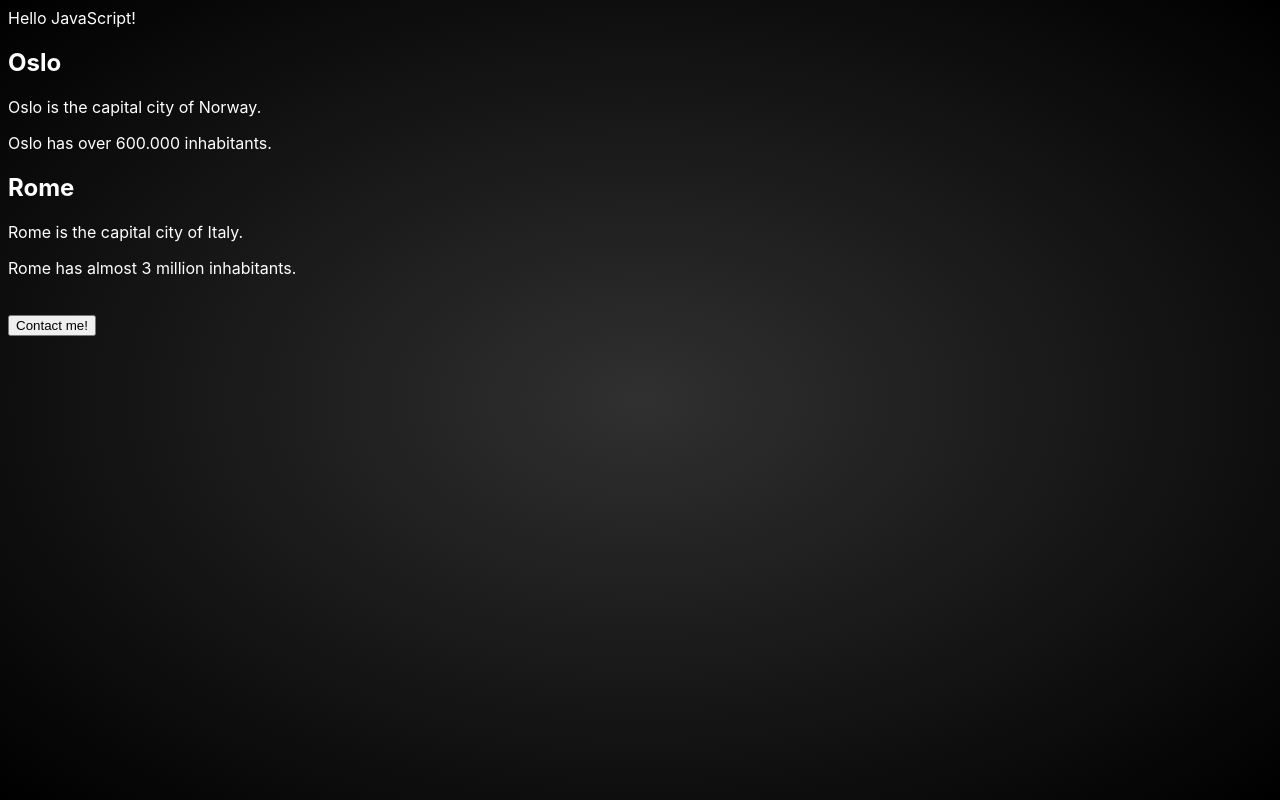
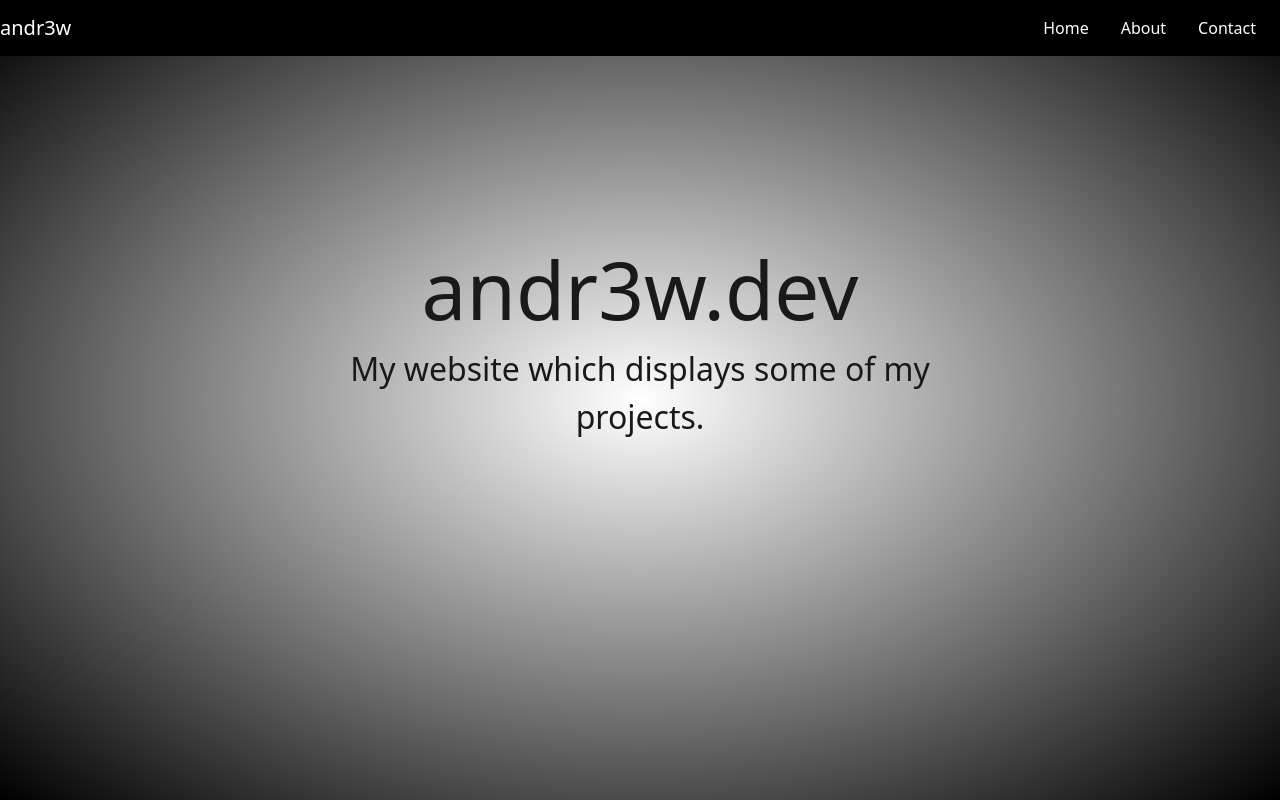
Before and after one commit to andr3wbtw/andr3w.dev, a plain HTML site: page index.html in a window 1280 px wide. Drawn offline with nearby package versions, Linux system fonts and the light colour scheme.

Commit message:
Navbar & Bootstrap Overhaul
-Implemented Bootstrap framework to allow for easier use of pre-defined classes such as navbar and buttons
-Redesigned the UI to be more simplistic and nice to look at

```diff
--- a/index.html
+++ b/index.html
@@ -2,36 +2,47 @@
 
 <html lang="en-CA"> <!-- Root of webpage, declare language to be English -->
     <head>
-        <link rel="stylesheet" href="style.css">
-        <link rel="icon" href="weblogo.ico">
-        <title>andr3w</title> <!-- Title in the top of the tab for the webpage -->
+        <link rel="stylesheet" href="style.css"> <!-- link CSS style sheet -->
+        <link rel="icon" href="weblogo.ico"> <!-- link the local favicon (website logo) -->
+        <!-- link bootstrap css -->
+        <link href="https://cdn.jsdelivr.net/npm/bootstrap@5.3.3/dist/css/bootstrap.min.css" rel="stylesheet" integrity="sha384-QWTKZyjpPEjISv5WaRU9OFeRpok6YctnYmDr5pNlyT2bRjXh0JMhjY6hW+ALEwIH" crossorigin="anonymous">
+        <title>andr3w</title> <!-- set the title in the top of the webpage -->
+        <base href="https://www.andr3w.dev/" target="_blank">
+        <meta name="viewport" content="width=device-width, initial-scale=1.0">
     </head>
 
     <body> <!-- The visible entirely of the webpage -->
+        <!-- link bootstrap javascript -->
+        <script src="https://cdn.jsdelivr.net/npm/bootstrap@5.3.3/dist/js/bootstrap.bundle.min.js" integrity="sha384-YvpcrYf0tY3lHB60NNkmXc5s9fDVZLESaAA55NDzOxhy9GkcIdslK1eN7N6jIeHz" crossorigin="anonymous"></script>
+        <script src="jquery-3.7.1.min.js"></script>
 
-        <div id="london">
-            <h2>London</h2>
-            <p>London is the capital city of England.</p>
-            <p>London has over 13 million inhabitants.</p>
-        </div>
+        <nav class="navbar navbar-expand-lg navbar-dark">
+            <a class="navbar-brand" href="#">andr3w</a>
+            <button class="navbar-toggler" type="button" data-toggle="collapse" data-target="#main-navigation">
+                <span class="navbar-toggler-icon"></span>
+            </button>
+            <div class="collapse navbar-collapse" id="main-navigation">
+                <ul class="navbar-nav">
+                    <li class="nav-item">
+                        <a class="nav-link" href="#">Home</a>
+                    </li>
+                    <li class="nav-item">
+                        <a class="nav-link" href="#">About</a>
+                    </li>
+                    <li class="nav-item">
+                        <a class="nav-link" href="#">Contact</a>
+                    </li>
+                </ul>
+            </div>
+        </nav>
 
-        <script>
-            document.getElementById("london").innerHTML = "Hello JavaScript!";
-        </script>
+        <header class="page-header header container-fluid">
+            <div class="description">
+                <h1>andr3w.dev</h1>
+                <p>My website which displays some of my projects.</p>
+            </div>
+        </header>
 
-        <div id="oslo">
-            <h2>Oslo</h2>
-            <p>Oslo is the capital city of Norway.</p>
-            <p>Oslo has over 600.000 inhabitants.</p>
-        </div>
-
-        <div id="rome">
-            <h2>Rome</h2>
-            <p>Rome is the capital city of Italy.</p>
-            <p>Rome has almost 3 million inhabitants.</p>
-        </div>
-
-        <br><button onclick="document.location='contact.html'">Contact me!</button>
     </body>
 
 </html>
--- a/style.css
+++ b/style.css
@@ -3,20 +3,52 @@ html {
 }
 
 body {
-    background: radial-gradient(rgb(48, 48, 48), rgb(0, 0, 0));
+    background: radial-gradient(rgb(255, 255, 255), rgb(0, 0, 0));
     font-family: -apple-system, BlinkMacSystemFont, Roboto, sans-serif;
     color: white;
     /* overflow-x: hidden; */
     background-attachment: fixed;
 }
 
-h1 {
-    font-family: -apple-system, BlinkMacSystemFont, Roboto, sans-serif;
-    color: white;
-    background-attachment: fixed;
+.navbar {
+    background:rgb(0,0,0);
+}
+.navbar-brand {
+    color: #fff;
+    cursor: pointer;
+}
+.nav-link {
+    margin-right: 1em !important;
+}
+.nav-link:hover {
+    color: rgb(255,255,255);
+}
+.navbar-collapse {
+    justify-content: flex-end;
 }
 
-.navBlocks {
-    width: 33%;
-    display: inline-block;
+.navbar-dark {
+    background-color: rgb(0,0,0);
 }
+
+.navbar-dark a {
+    color: rgb(255,255,255);
+}
+
+.description {
+    left: 50%;
+    position: absolute;
+    top: 45%;
+    transform: translate(-50%, -55%);
+    text-align: center;
+}
+
+.description h1 {
+    color: #191919;
+    font-size: 500%;
+}
+
+.description p {
+    color: #191919;
+    font-size: 200%;
+}
```
